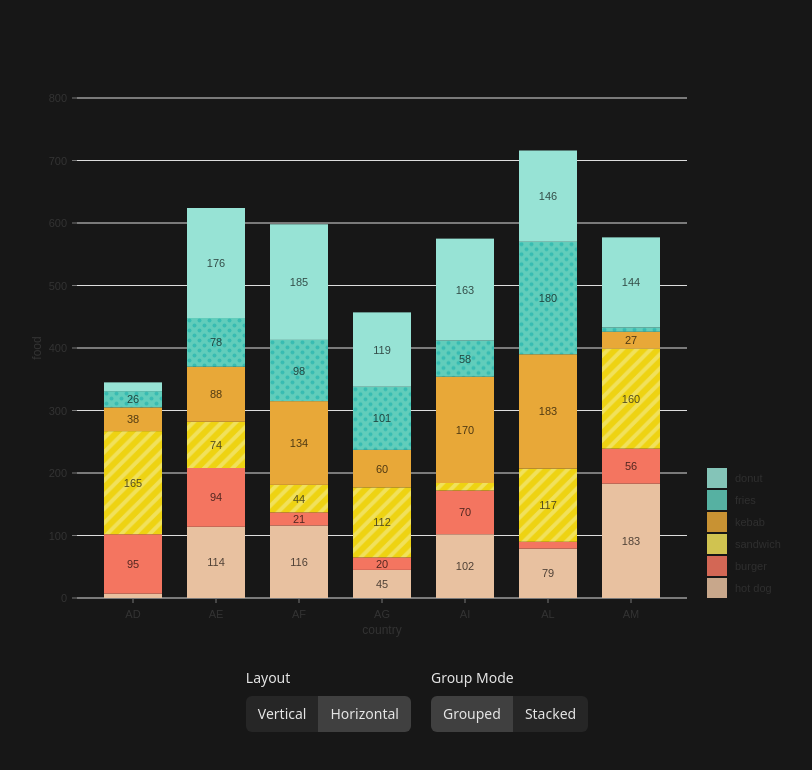
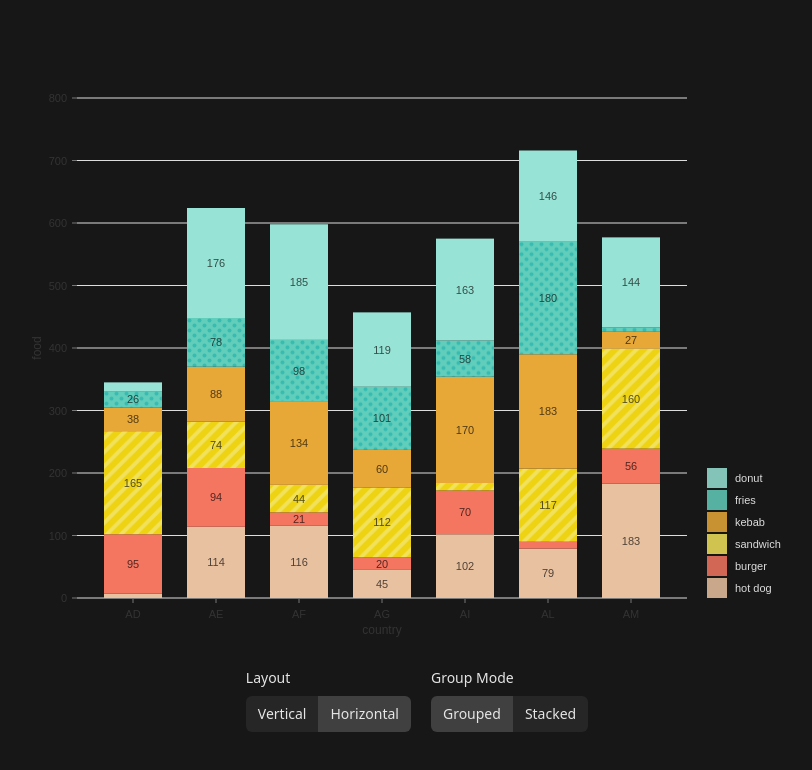
Before and after one commit to nirnejak/csv-plot, a React (Vite) app: page /bar in a window 1280 px wide. Shown: the top 770 px of the page, without its empty margins (223-1035 px from the left). Built offline with nearby package versions, Linux system fonts and the light colour scheme.

Commit message:
Bar Chart: motionconfig options added, legend text color as white

```diff
--- a/src/components/BarChart.tsx
+++ b/src/components/BarChart.tsx
@@ -1,7 +1,6 @@
-// install (please make sure versions match peerDependencies)
-// yarn add @nivo/core @nivo/bar
+import * as React from "react"
+
 import { ResponsiveBar } from "@nivo/bar"
-import * as React from "react"
 
 interface Props {
   data: any[]
@@ -76,6 +75,7 @@ const BarChart: React.FC<Props> = ({
         itemDirection: "left-to-right",
         itemOpacity: 0.85,
         symbolSize: 20,
+        itemTextColor: "white",
         effects: [
           {
             on: "hover",
@@ -91,6 +91,7 @@ const BarChart: React.FC<Props> = ({
     barAriaLabel={(e) =>
       `${e.id}: ${e.formattedValue} in country: ${e.indexValue}`
     }
+    motionConfig="default" // default, gentle, wobbly, still, slow, molasses
   />
 )
 
```
